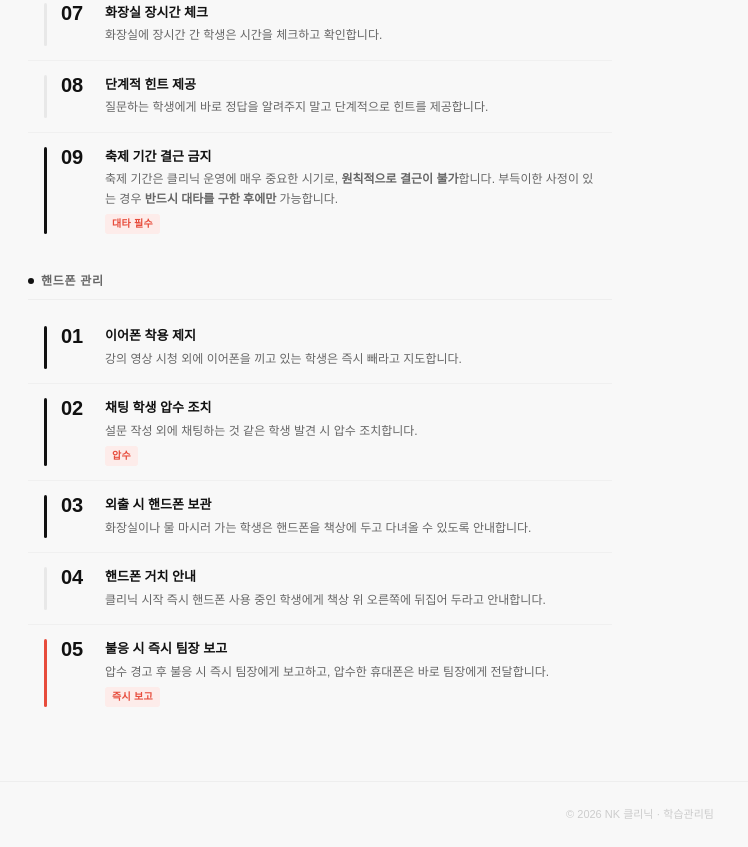
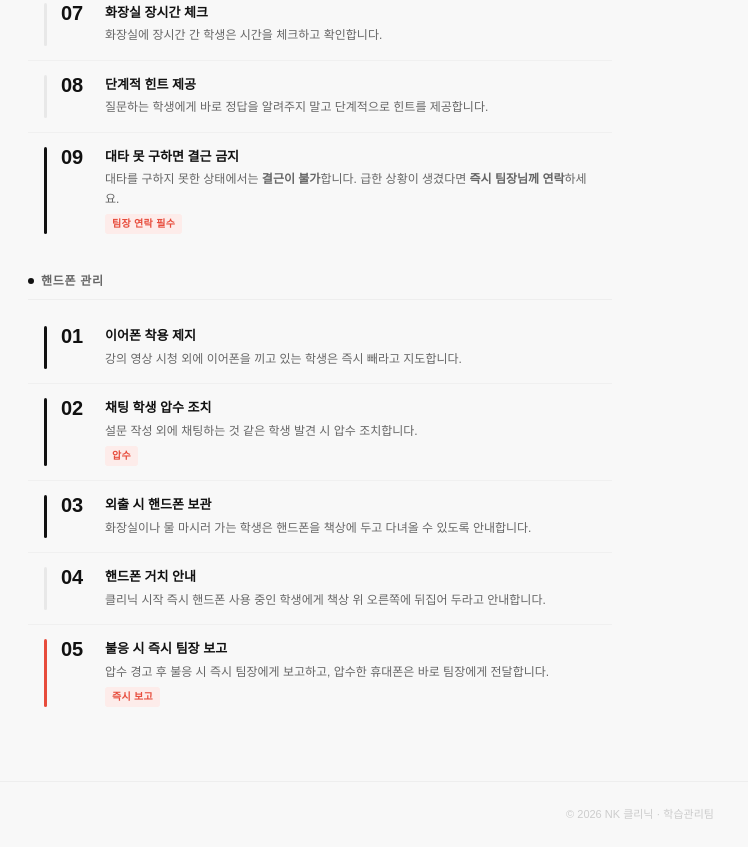
Before and after one commit to khc2424/nk-manual, a plain HTML site: page index.html in a window 1280 px wide. Shown: the part 836-1683 px from the top of the page, without its empty margins (0-748 px from the left). Drawn offline with Linux system fonts and the light colour scheme.

Commit message:
Add files via upload

```diff
--- a/index.html
+++ b/index.html
@@ -201,9 +201,9 @@ body { font-family: 'Apple SD Gothic Neo', 'Noto Sans KR', sans-serif; backgroun
       <div class="item-bar hi"></div>
       <div class="item-num hi">09</div>
       <div class="item-body">
-        <div class="item-title">축제 기간 결근 금지</div>
-        <div class="item-sub">축제 기간은 클리닉 운영에 매우 중요한 시기로, <strong>원칙적으로 결근이 불가</strong>합니다. 부득이한 사정이 있는 경우 <strong>반드시 대타를 구한 후에만</strong> 가능합니다.</div>
-        <span class="item-tag red">대타 필수</span>
+        <div class="item-title">대타 못 구하면 결근 금지</div>
+        <div class="item-sub">대타를 구하지 못한 상태에서는 <strong>결근이 불가</strong>합니다. 급한 상황이 생겼다면 <strong>즉시 팀장님께 연락</strong>하세요.</div>
+        <span class="item-tag red">팀장 연락 필수</span>
       </div>
     </div>
   </div>
```
